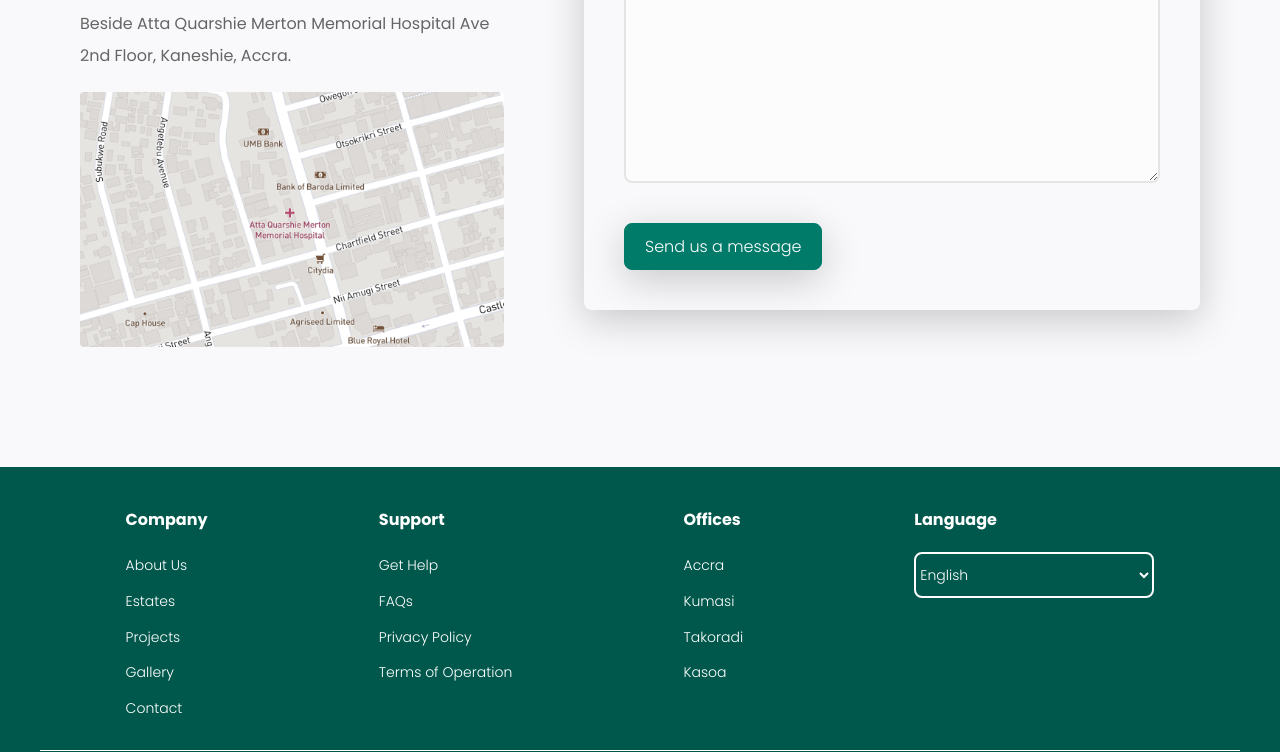
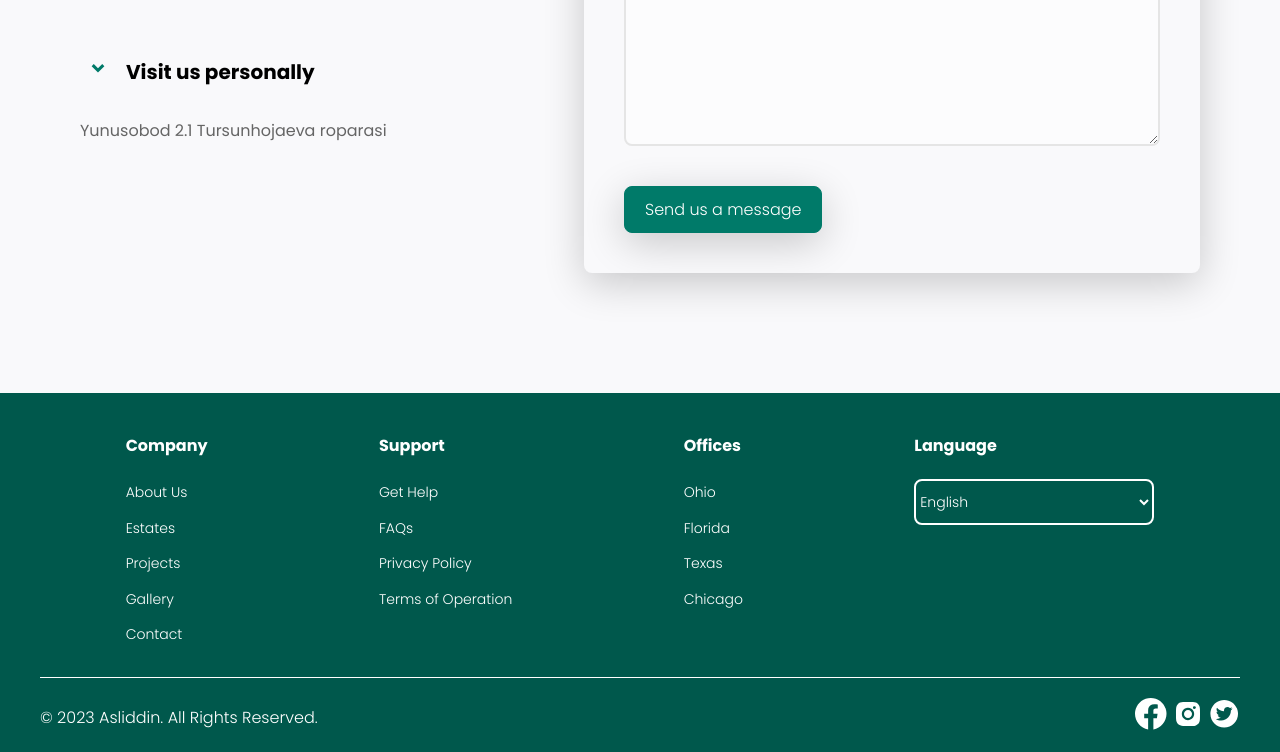
Before and after one commit to BokijonovA/construction, a website: page index.html in a window 1280 px wide. Shown: the part 4119-4871 px from the top of the page. Drawn offline with Linux system fonts and the light colour scheme.

Commit message:
Update index.html

```diff
--- a/index.html
+++ b/index.html
@@ -304,17 +304,10 @@
                 Visit us personally
               </h3>
               <p class="paragraph u-margin-bottom-small">
-                Beside Atta Quarshie Merton Memorial Hospital Ave 2nd Floor,
-                Kaneshie, Accra.
+                Yunusobod 2.1 Tursunhojaeva roparasi
               </p>
 
               <div class="contact-us__img-box">
-                <img
-                  src="img/map-2x.png"
-                  alt="Our Location"
-                  class="contact-us__img"
-                  srcset="img/map-1x.png 1x, img/map-2x.png 2x"
-                />
               </div>
             </div>
           </div>
@@ -414,16 +407,16 @@
           <h4 class="footer__title">Offices</h4>
           <ul class="footer__list">
             <li class="footer__item">
-              <a href="#" class="footer__link">Accra</a>
+              <a href="#" class="footer__link">Ohio</a>
             </li>
             <li class="footer__item">
-              <a href="#" class="footer__link">Kumasi</a>
+              <a href="#" class="footer__link">Florida</a>
             </li>
             <li class="#footer__item">
-              <a href="" class="footer__link">Takoradi</a>
+              <a href="" class="footer__link">Texas</a>
             </li>
             <li class="footer__item">
-              <a href="#" class="footer__link">Kasoa</a>
+              <a href="#" class="footer__link">Chicago</a>
             </li>
           </ul>
         </div>
@@ -440,7 +433,7 @@
       </div>
 
       <div class="footer__row-2 u-margin-top-small">
-        <p class="copyright">&copy; 2022 Derez. All Rights Reserved.</p>
+        <p class="copyright">&copy; 2023 Asliddin. All Rights Reserved.</p>
 
         <div class="footer__social-icons-box">
           <a href="#" class="footer__social-link">
```
